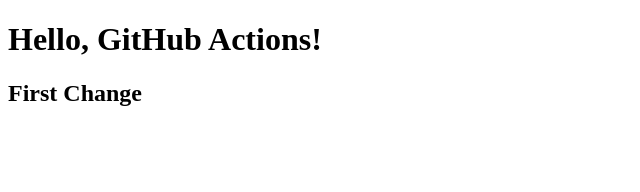
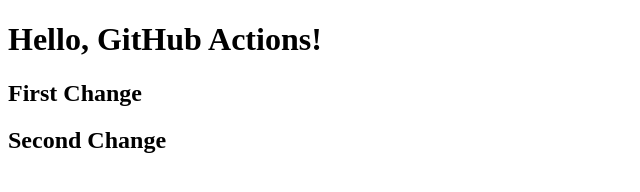
Before and after one commit to Khalil789k/gh-deployment-workflow, a plain HTML site: page index.html in a window 1280 px wide. Shown: the whole page, without its empty margins (0-640 px from the left). Drawn offline with Linux system fonts and the light colour scheme.

Commit message:
Second Change

```diff
--- a/index.html
+++ b/index.html
@@ -6,5 +6,6 @@
 <body>
   <h1>Hello, GitHub Actions!</h1>
   <h2>First Change</h2>
+  <h2>Second Change</h2>
 </body>
 </html>
```
